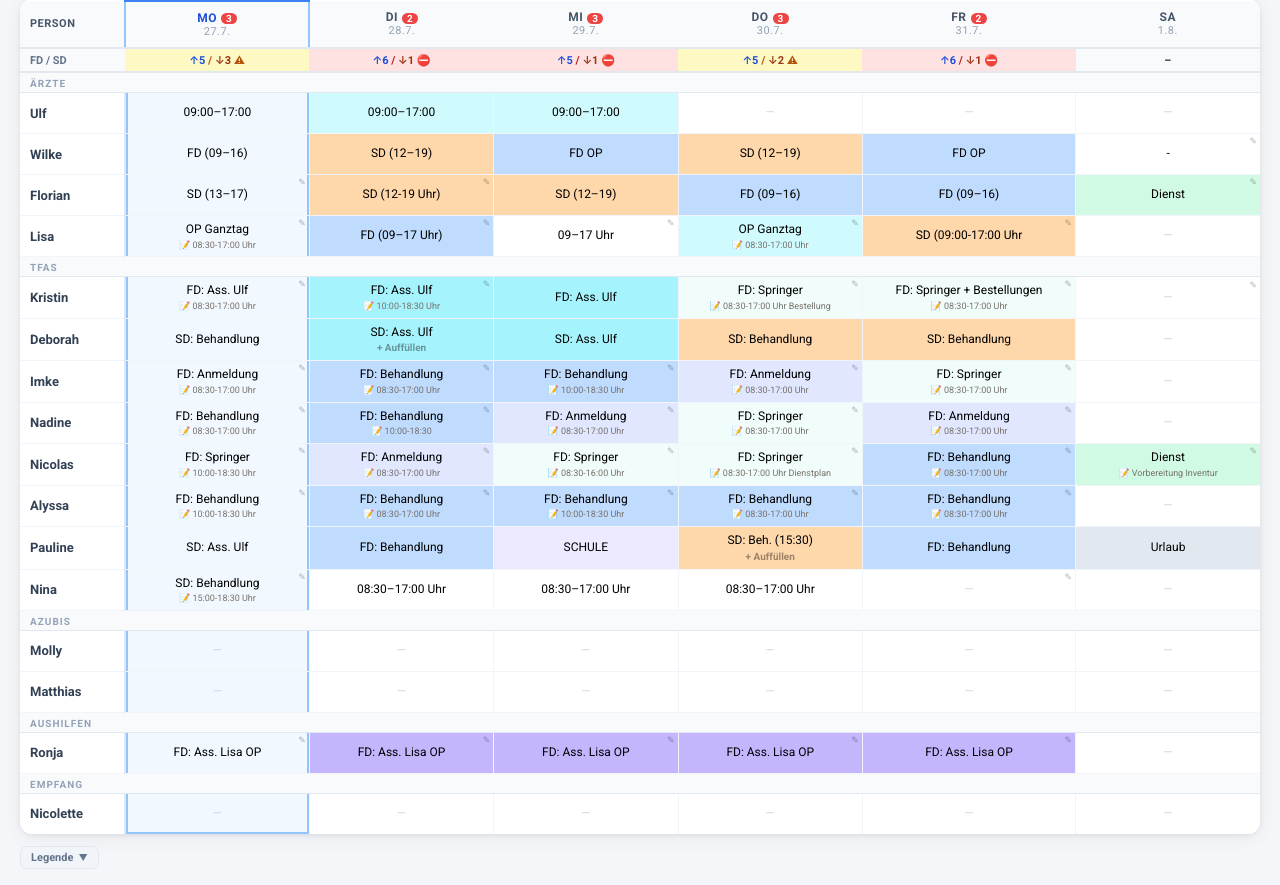
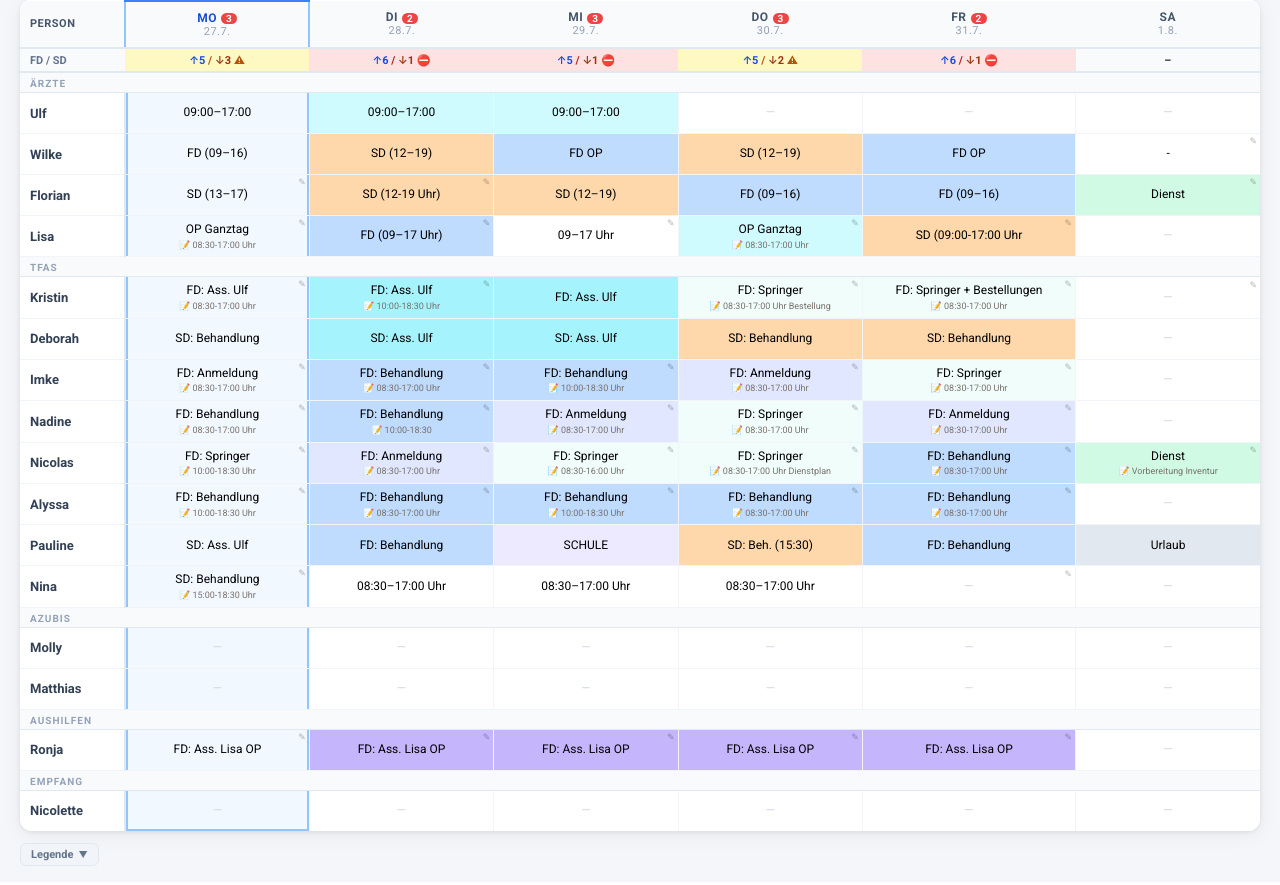
Before and after one commit to soeren1508/dienstplan, a Flask app: page / in a window 1280 px wide. Shown: the part 108-993 px from the top of the page. Run offline with Flask 3, Linux system fonts and the light colour scheme.

Commit message:
"+ Auffüllen"-Hinweis vorerst aus der Anzeige entfernt
formatCell() zeigt das Badge nicht mehr an, die Kennzeichnung im
Zellwert (für die interne Auffüllen-Rotation im Scheduler) bleibt
unverändert bestehen -- nur die visuelle Anzeige ist deaktiviert.

Co-Authored-By: Claude Sonnet 4.6 <noreply@anthropic.com>

```diff
--- a/templates/index.html
+++ b/templates/index.html
@@ -1667,11 +1667,8 @@ function formatCell(val) {
   const parts = String(val).split(" || ");
   const v     = parts[0];
   const note  = parts[1] || "";
-  let main = v, auffl = "";
-  if (v.includes("+ Auffüllen")) {
-    main  = v.replace("+ Auffüllen","").trim();
-    auffl = '<span class="auffullen-badge">+ Auffüllen</span>';
-  }
+  // "+ Auffüllen"-Hinweis vorerst nicht anzeigen (Daten bleiben intern erhalten)
+  let main = v.includes("+ Auffüllen") ? v.replace("+ Auffüllen","").trim() : v;
   main = main
     .replace("Assistenz",              "Ass.")
     .replace("Abschlussprüfung",       "Prüfung")
@@ -1680,7 +1677,7 @@ function formatCell(val) {
     .replace("SD: Behandlung (ab 15:30)", "SD: Beh. (15:30)")
     .replace("ECVO Congress", "ECVO");
   const noteHtml = note ? `<span class="cell-note">📝 ${note}</span>` : "";
-  return main + auffl + noteHtml;
+  return main + noteHtml;
 }
 
 // ── Load & Render ─────────────────────────────────────────────────────────
```
